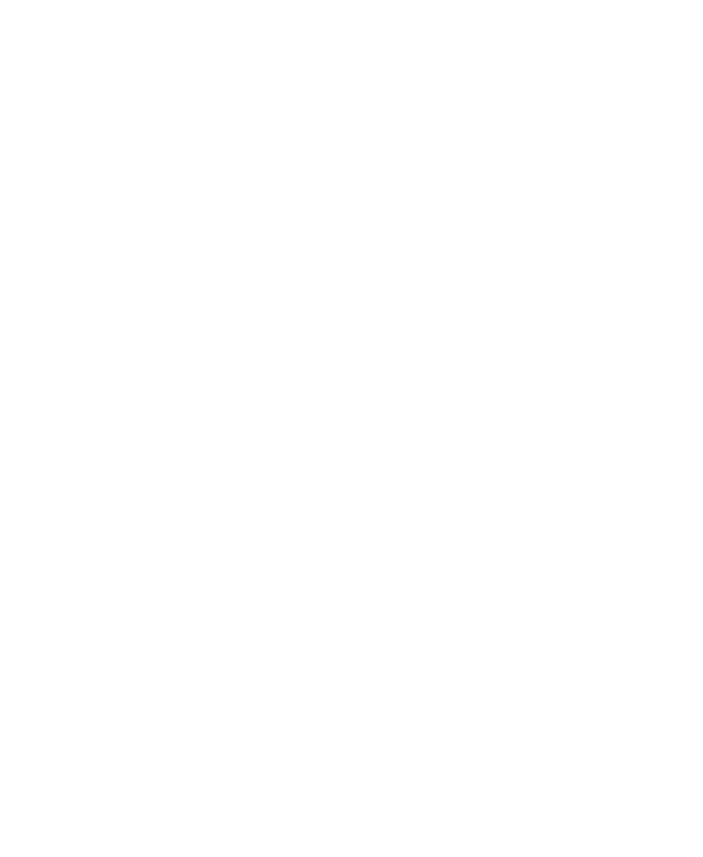
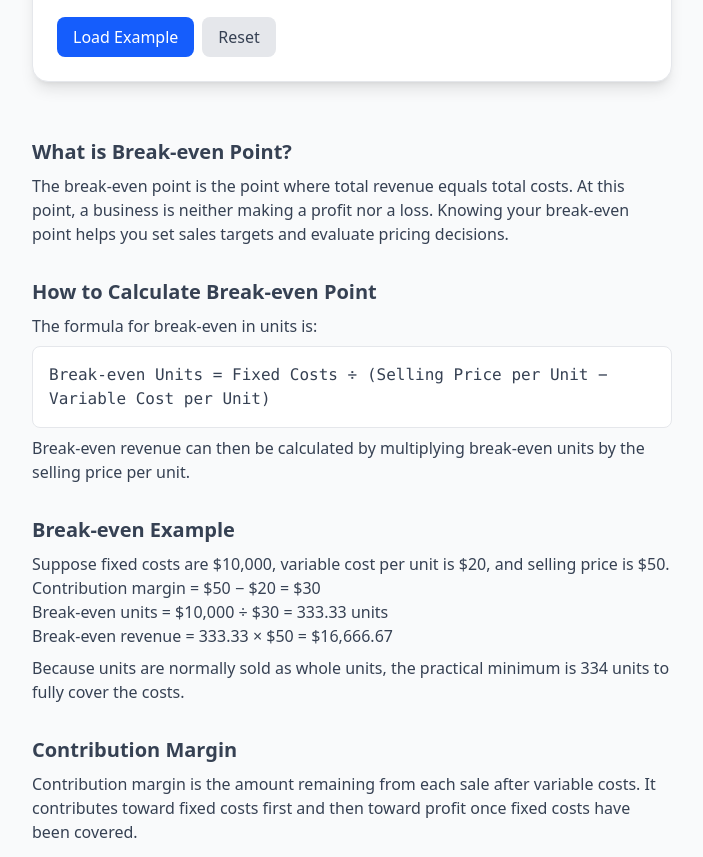
Before and after one commit to wakilmustaqeem/biztoolkit, a Next.js app: page /break-even-calculator in a window 1280 px wide. Before the commit this address had no page. Shown: the part 440-1297 px from the top of the page, without its empty margins (288-991 px from the left). Before the commit the page ends 800 px from the top, so only its background shows below. Built offline with nearby package versions, Linux system fonts and the light colour scheme.

Commit message:
Add Break-even Calculator page with SEO and structured data

```diff
--- /dev/null
+++ b/app/break-even-calculator/page.tsx
@@ -0,0 +1,150 @@
+import type { Metadata } from "next";
+import BreakEvenCalculator from "./break-even-calculator";
+
+export const metadata: Metadata = {
+  title: "Break-even Calculator – Calculate Break-even Point",
+  description:
+    "Free break-even calculator to determine the number of units or revenue needed to cover your costs. Includes contribution margin and target profit analysis.",
+  alternates: {
+    canonical: "/break-even-calculator",
+  },
+  openGraph: {
+    title: "Break-even Calculator – Calculate Break-even Point",
+    description:
+      "Calculate break-even point, contribution margin, and units needed for target profit with our free break-even calculator.",
+    url: "https://biztoolkit-ashy.vercel.app/break-even-calculator",
+    type: "website",
+  },
+};
+
+const webAppJsonLd = {
+  "@context": "https://schema.org",
+  "@type": "WebApplication",
+  name: "Break-even Calculator",
+  url: "https://biztoolkit-ashy.vercel.app/break-even-calculator",
+  applicationCategory: "BusinessApplication",
+  operatingSystem: "Web",
+  description:
+    "Calculate your break-even point in units and revenue. Determine contribution margin and required sales for target profit.",
+  offers: {
+    "@type": "Offer",
+    price: "0",
+    priceCurrency: "USD",
+  },
+};
+
+const faqJsonLd = {
+  "@context": "https://schema.org",
+  "@type": "FAQPage",
+  mainEntity: [
+    {
+      "@type": "Question",
+      name: "What is the break-even point?",
+      acceptedAnswer: {
+        "@type": "Answer",
+        text: "The break-even point is the level of sales at which total revenue equals total costs, resulting in zero profit or loss.",
+      },
+    },
+    {
+      "@type": "Question",
+      name: "How do you calculate break-even point?",
+      acceptedAnswer: {
+        "@type": "Answer",
+        text: "Break-even point in units equals Fixed Costs divided by Selling Price per Unit minus Variable Cost per Unit. The result tells you how many units you need to sell to cover all costs.",
+      },
+    },
+    {
+      "@type": "Question",
+      name: "What is contribution margin?",
+      acceptedAnswer: {
+        "@type": "Answer",
+        text: "Contribution margin is the selling price per unit minus the variable cost per unit. It shows how much each unit contributes toward covering fixed costs and generating profit.",
+      },
+    },
+    {
+      "@type": "Question",
+      name: "How is break-even revenue calculated?",
+      acceptedAnswer: {
+        "@type": "Answer",
+        text: "Break-even revenue equals break-even units multiplied by selling price per unit. It is the total sales revenue required to break even.",
+      },
+    },
+  ],
+};
+
+export default function BreakEvenCalculatorPage() {
+  return (
+    <main className="min-h-screen bg-gray-50 py-8">
+      <script
+        type="application/ld+json"
+        dangerouslySetInnerHTML={{ __html: JSON.stringify(webAppJsonLd) }}
+      />
+      <script
+        type="application/ld+json"
+        dangerouslySetInnerHTML={{ __html: JSON.stringify(faqJsonLd) }}
+      />
+      <BreakEvenCalculator />
+
+      <div className="mx-auto mt-10 max-w-2xl space-y-8 px-4 text-gray-700">
+        <section>
+          <h2 className="mb-2 text-xl font-semibold">What is Break-even Point?</h2>
+          <p>
+            The break-even point is the point where total revenue equals total costs. At this point, a business is neither making a profit nor a loss. Knowing your break-even point helps you set sales targets and evaluate pricing decisions.
+          </p>
+        </section>
+
+        <section>
+          <h2 className="mb-2 text-xl font-semibold">How to Calculate Break-even Point</h2>
+          <p>The formula for break-even in units is:</p>
+          <div className="my-2 rounded-lg border border-gray-200 bg-white p-4 font-mono">
+            Break-even Units = Fixed Costs ÷ (Selling Price per Unit − Variable Cost per Unit)
+          </div>
+          <p>
+            Break-even revenue can then be calculated by multiplying break-even units by the selling price per unit.
+          </p>
+        </section>
+
+        <section>
+          <h2 className="mb-2 text-xl font-semibold">Break-even Example</h2>
+          <p>
+            Suppose fixed costs are $10,000, variable cost per unit is $20, and selling price is $50.
+          </p>
+          <p>
+            Contribution margin = $50 − $20 = $30
+            <br />
+            Break-even units = $10,000 ÷ $30 = 333.33 units
+            <br />
+            Break-even revenue = 333.33 × $50 = $16,666.67
+          </p>
+          <p className="mt-2">
+            Because units are normally sold as whole units, the practical minimum is 334 units to fully cover the costs.
+          </p>
+        </section>
+
+        <section>
+          <h2 className="mb-2 text-xl font-semibold">Contribution Margin</h2>
+          <p>
+            Contribution margin is the amount remaining from each sale after variable costs. It contributes toward fixed costs first and then toward profit once fixed costs have been covered.
+          </p>
+        </section>
+
+        <section>
+          <h2 className="mb-2 text-xl font-semibold">Target Profit Analysis</h2>
+          <p>
+            You can also calculate the number of units needed to achieve a specific profit target using this formula:
+          </p>
+          <div className="my-2 rounded-lg border border-gray-200 bg-white p-4 font-mono">
+            Units for Target Profit = (Fixed Costs + Target Profit) ÷ Contribution Margin
+          </div>
+        </section>
+
+        <section>
+          <h2 className="mb-2 text-xl font-semibold">Break-even vs ROI</h2>
+          <p>
+            Break-even analysis tells you how many units or how much revenue is needed to cover costs. ROI measures the return earned relative to an investment. They answer different business questions and can be used together when evaluating a product, project, or investment.
+          </p>
+        </section>
+      </div>
+    </main>
+  );
+}
```
